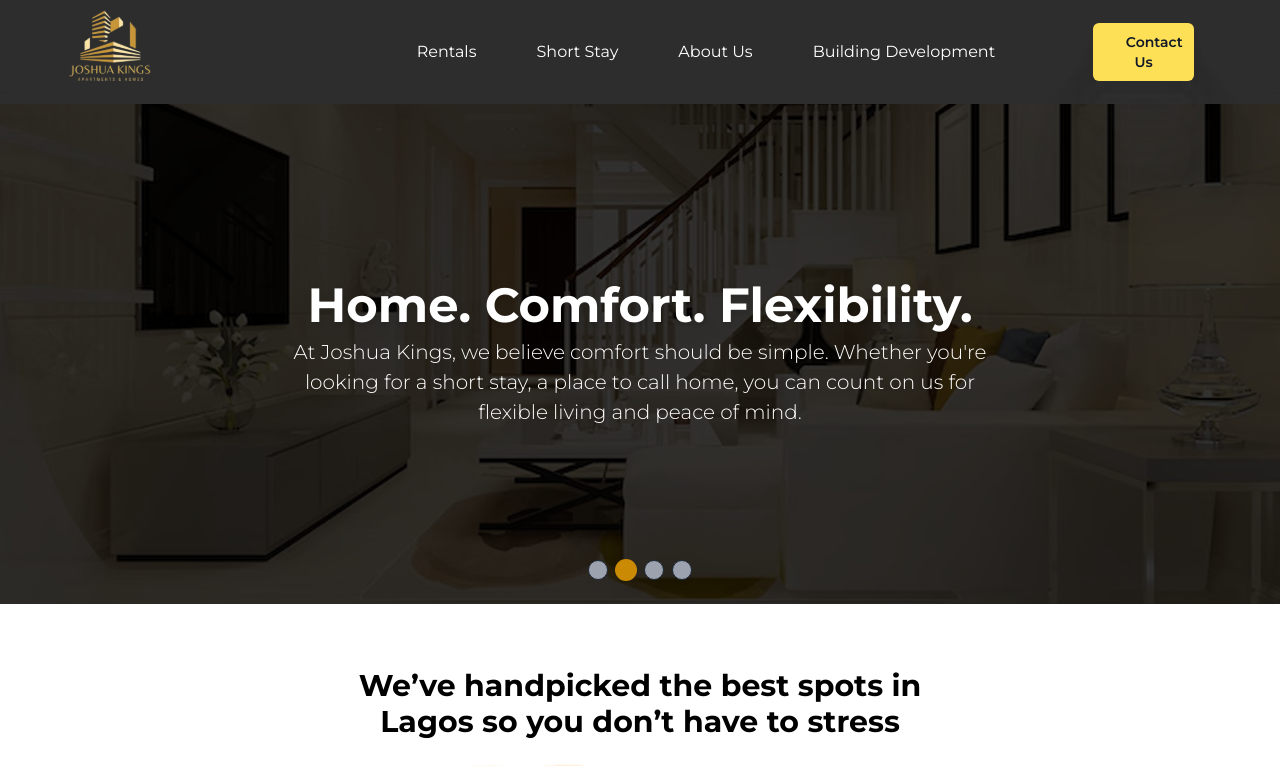
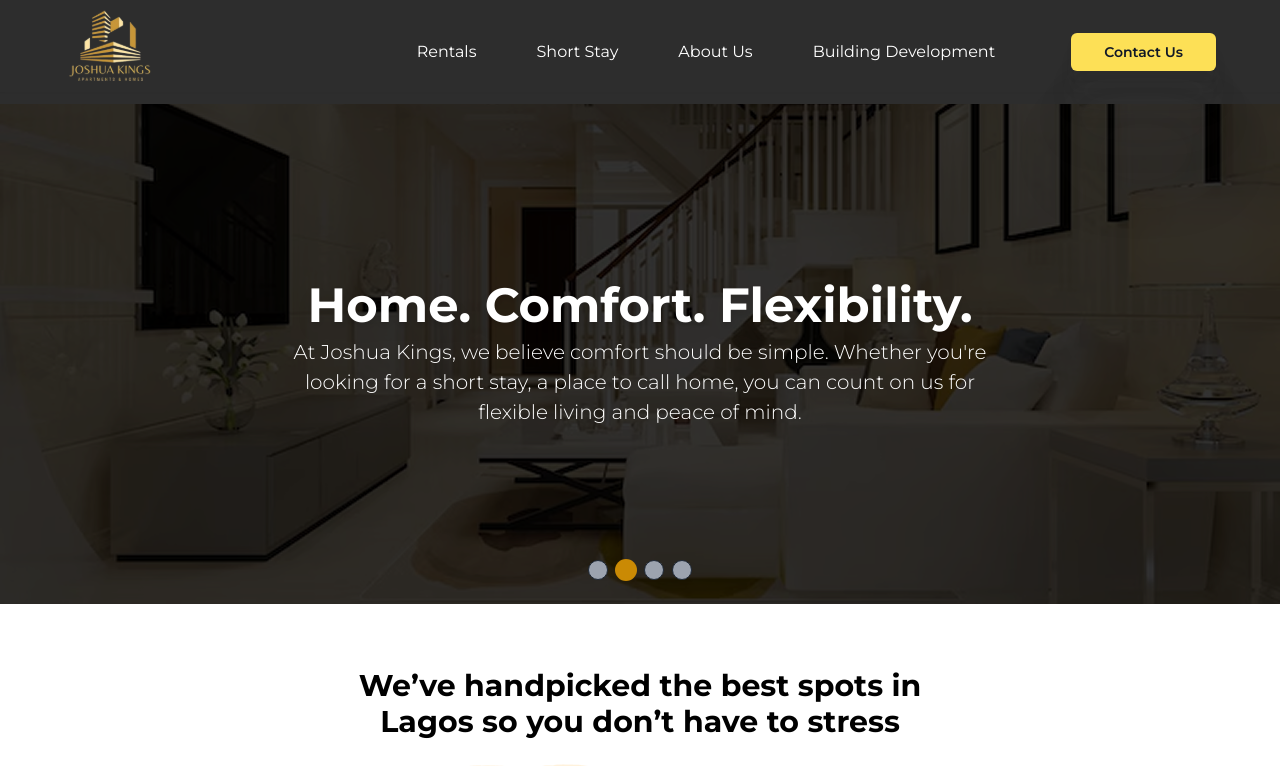
Before and after one commit to devsilvar/joshuakings, a React (Vite) app: page / in a window 1280 px wide. Shown: the top 766 px of the page. Built offline with nearby package versions, Linux system fonts and the light colour scheme.

Commit message:
done with page

```diff
--- a/src/assets/components/NavItems/Navitems.tsx
+++ b/src/assets/components/NavItems/Navitems.tsx
@@ -79,7 +79,7 @@ export default function NavigationItems({
       <Button
         variant='outline'
         link='/contact'
-        className=' bg-[#FDE056] font-montserrat w-[70%] px-2 lg:px-8 py-2 mx-auto block  border-transparent shadow-deep hover:scale-110 hover:bg-[#FDE056] hover:text-black transition-all duration-300 text-black text-lg font-semibold'
+        className=' bg-[#FDE056] font-montserrat px-2 lg:px-8 py-2 mx-auto block  border-transparent shadow-deep hover:scale-110 hover:bg-[#FDE056] hover:text-black transition-all duration-300 text-black text-lg font-semibold'
       >
         Contact Us
       </Button>
```
